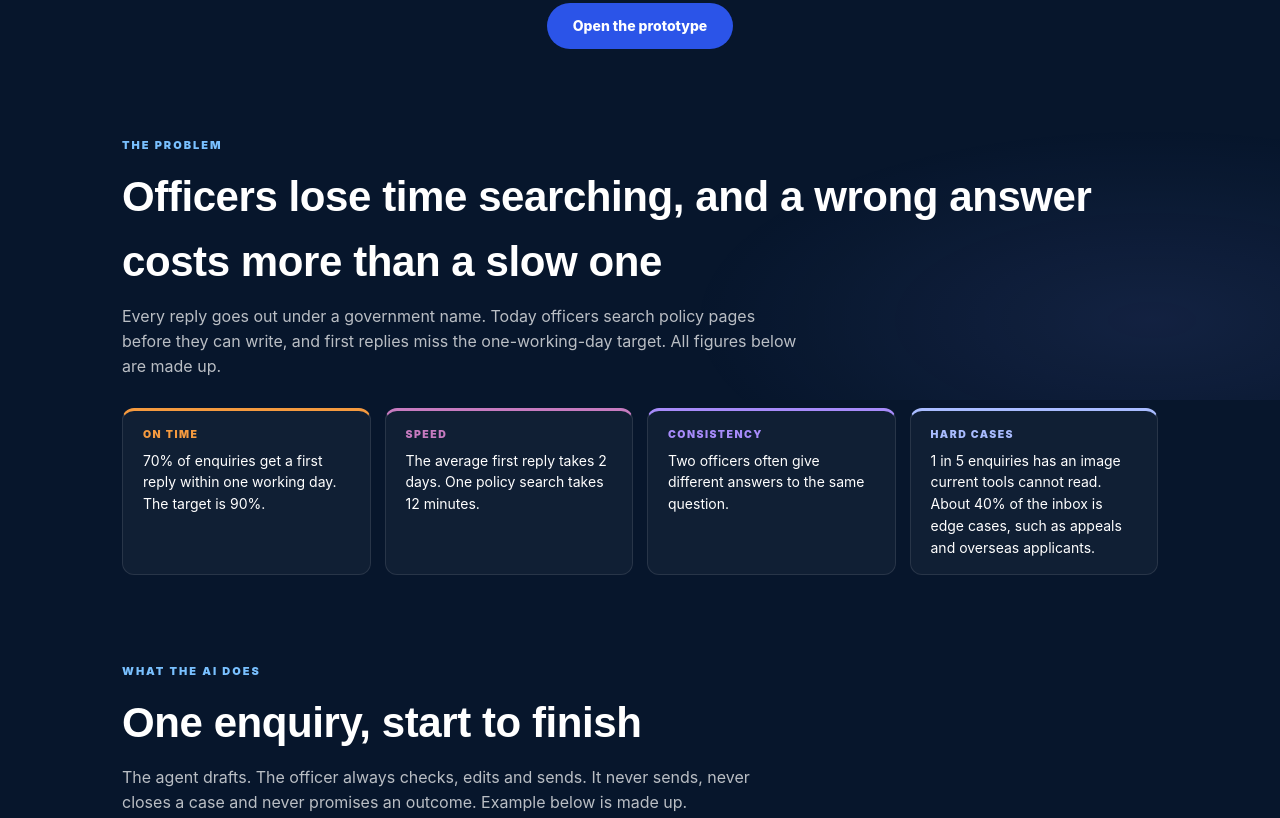
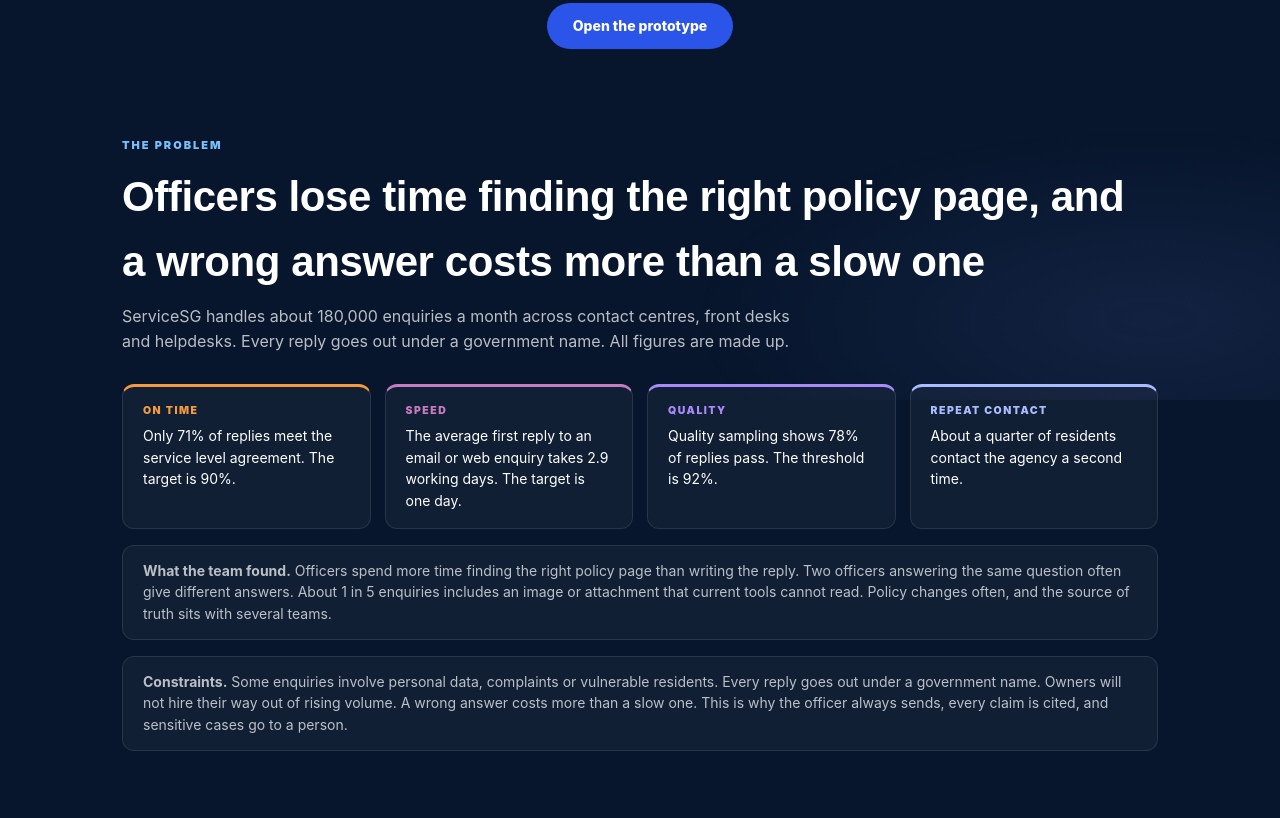
Before and after one commit to tanbeeteck-web/govtech-ai-project, a plain HTML site: page final-presentation.html in a window 1280 px wide. Shown: the part 400-1218 px from the top of the page. Drawn offline with Linux system fonts and the light colour scheme; a web font is replaced by a local one.

Commit message:
Deck: update problem context and baseline
Co-Authored-By: Claude Sonnet 5.5 <noreply@anthropic.com>

```diff
--- a/final-presentation.html
+++ b/final-presentation.html
@@ -61,12 +61,14 @@ footer{text-align:center;color:var(--muted);font-size:12px;padding:32px 20px;bor
 <main>
 <section class="hero"><span class="badge">GovTech Singapore &middot; Final Project</span><h1>ServiceSG Drafting Assistant</h1><p class="pitch">A first-draft reply, with a policy citation under every claim, for a ServiceSG officer to check, edit and send to the resident who made the enquiry.</p><p class="who">UPWARD &middot; All data in this project is made up</p><a class="cta" href="https://tanbeeteck-web.github.io/govtech-ai-project/day2-validate/prototype/" target="_blank" rel="noopener">Open the prototype</a></section>
 
-<section><div class="eyebrow">The problem</div><h2>Officers lose time searching, and a wrong answer costs more than a slow one</h2><p class="lede">Every reply goes out under a government name. Today officers search policy pages before they can write, and first replies miss the one-working-day target. All figures below are made up.</p><div class="mt-grid">
-<div class="mt-card" style="--col:#F59A3F"><div class="mt-label">On time</div><p>70% of enquiries get a first reply within one working day. The target is 90%.</p></div>
-<div class="mt-card" style="--col:#C77BC0"><div class="mt-label">Speed</div><p>The average first reply takes 2 days. One policy search takes 12 minutes.</p></div>
-<div class="mt-card" style="--col:#A78BFA"><div class="mt-label">Consistency</div><p>Two officers often give different answers to the same question.</p></div>
-<div class="mt-card" style="--col:#A9BCFF"><div class="mt-label">Hard cases</div><p>1 in 5 enquiries has an image current tools cannot read. About 40% of the inbox is edge cases, such as appeals and overseas applicants.</p></div>
-</div></section>
+<section><div class="eyebrow">The problem</div><h2>Officers lose time finding the right policy page, and a wrong answer costs more than a slow one</h2><p class="lede">ServiceSG handles about 180,000 enquiries a month across contact centres, front desks and helpdesks. Every reply goes out under a government name. All figures are made up.</p><div class="mt-grid">
+<div class="mt-card" style="--col:#F59A3F"><div class="mt-label">On time</div><p>Only 71% of replies meet the service level agreement. The target is 90%.</p></div>
+<div class="mt-card" style="--col:#C77BC0"><div class="mt-label">Speed</div><p>The average first reply to an email or web enquiry takes 2.9 working days. The target is one day.</p></div>
+<div class="mt-card" style="--col:#A78BFA"><div class="mt-label">Quality</div><p>Quality sampling shows 78% of replies pass. The threshold is 92%.</p></div>
+<div class="mt-card" style="--col:#A9BCFF"><div class="mt-label">Repeat contact</div><p>About a quarter of residents contact the agency a second time.</p></div>
+</div>
+<div class="note"><strong>What the team found.</strong> Officers spend more time finding the right policy page than writing the reply. Two officers answering the same question often give different answers. About 1 in 5 enquiries includes an image or attachment that current tools cannot read. Policy changes often, and the source of truth sits with several teams.</div>
+<div class="note"><strong>Constraints.</strong> Some enquiries involve personal data, complaints or vulnerable residents. Every reply goes out under a government name. Owners will not hire their way out of rising volume. A wrong answer costs more than a slow one. This is why the officer always sends, every claim is cited, and sensitive cases go to a person.</div></section>
 
 <section><div class="eyebrow">What the AI does</div><h2>One enquiry, start to finish</h2><p class="lede">The agent drafts. The officer always checks, edits and sends. It never sends, never closes a case and never promises an outcome. Example below is made up.</p><div class="ex">
 <div class="ex-card"><div class="m-label">1. The enquiry</div><p>&ldquo;I lost my identity card on the bus. How do I get a new one and how much is it?&rdquo;</p></div>
@@ -109,11 +111,11 @@ footer{text-align:center;color:var(--muted);font-size:12px;padding:32px 20px;bor
 </div></section>
 
 <section><div class="eyebrow">How I&rsquo;ll know it&rsquo;s working</div><h2>One goal, a number to hit, and a line to stop at</h2><p class="lede">The goal the AI is meant to move, where it stands today, and the result that would make me stop. Baseline figures are made up and must be replaced with real ones before a pilot.</p><div class="goal"><div class="mt-label">The goal</div><p>Residents get a correct first reply within one working day.</p></div><div class="mt-grid">
-<div class="mt-card" style="--col:#F59A3F"><div class="mt-label">Baseline</div><p>70% of enquiries answered within one working day. Average first reply: 2 days. 12 minutes per policy search. On consistency, of 100 made-up officer replies to the same question, 77 cite the renewal policy, there are 7 different deadline wordings, and 5 give a wrong deadline.</p></div>
-<div class="mt-card" style="--col:#C77BC0"><div class="mt-label">Target and review date</div><p>Goal: 90% answered within one working day. Pilot: at least 8 in 10 drafts sent with no edit or a light edit, and at least 4 of 5 officers comfortable. Below 7 in 10 fails. Day 14 after go-live: pilot read-out. Day 30: decide to continue, pivot or stop. Go-live has no date yet.</p></div>
+<div class="mt-card" style="--col:#F59A3F"><div class="mt-label">Baseline</div><p>71% of replies meet the service level agreement. Average first reply to email or web enquiries: 2.9 working days. 78% of sampled replies pass quality checks. About a quarter of residents contact the agency a second time. On consistency, of 100 made-up officer replies to the same question, 77 cite the renewal policy, there are 7 different deadline wordings, and 5 give a wrong deadline.</p></div>
+<div class="mt-card" style="--col:#C77BC0"><div class="mt-label">Target and review date</div><p>Goal: 90% of replies meet the service level agreement, first reply within one working day, and quality sampling at or above the 92% threshold. No target is set yet for repeat contact. Pilot: at least 8 in 10 drafts sent with no edit or a light edit, and at least 4 of 5 officers comfortable. Below 7 in 10 fails. Day 14 after go-live: pilot read-out. Day 30: decide to continue, pivot or stop. Go-live has no date yet.</p></div>
 <div class="mt-card" style="--col:#A78BFA"><div class="mt-label">Usage metric</div><p>The share of drafts an officer sent with no edit or a minor edit (50% of the text or less changed). Read it with the share of enquiries where an officer opened the offered draft. If officers do not open drafts, the first number means nothing.</p></div>
 <div class="mt-card" style="--col:#A9BCFF"><div class="mt-label">Pattern I&rsquo;ll watch for first</div><p>Rubber-stamping: drafts sent unchanged while the time to approve falls, especially on drafts with blue items. After 5 flagged drafts accepted in a row, the officer gets a reminder and the supervisor is told. A rising unchanged share is good news only if the 5% audit finds no more wrong citations.</p></div>
-</div><div class="stop"><div class="mt-label">Stop line</div><p>Switch the agent off if any of these happens: more than 2 wrong citations reach residents in one week; a reply goes out without an officer; a real resident detail appears; a cited policy page changes; or the policy search fails for 3 enquiries in a row. In the pilot, also stop if fewer than 3 of 5 officers are comfortable or more than half the drafts are rejected. The Product Ops member on duty can switch it off alone and must act within 3 hours. One other ServiceSG team member must approve a restart.</p></div><div class="note"><strong>Not yet known:</strong> how many enquiries ServiceSG receives and how many officers would use this. No real officer, model or pilot exists yet. My call is to continue to a real pilot with 5 officers, not yet to launch. If the pilot trips a stop condition, pivot to a version that only suggests the closest policy pages. If that also fails, stop.</div></section>
+</div><div class="stop"><div class="mt-label">Stop line</div><p>Switch the agent off if any of these happens: more than 2 wrong citations reach residents in one week; a reply goes out without an officer; a real resident detail appears; a cited policy page changes; or the policy search fails for 3 enquiries in a row. In the pilot, also stop if fewer than 3 of 5 officers are comfortable or more than half the drafts are rejected. The Product Ops member on duty can switch it off alone and must act within 3 hours. One other ServiceSG team member must approve a restart.</p></div><div class="note"><strong>Not yet known:</strong> how many officers would use this, and what share of the 180,000 monthly enquiries are written ones the agent could draft. No real officer, model or pilot exists yet. My call is to continue to a real pilot with 5 officers, not yet to launch. If the pilot trips a stop condition, pivot to a version that only suggests the closest policy pages. If that also fails, stop.</div></section>
 
 <section><div class="eyebrow">Reflection</div><h2>What I learned</h2><p class="lede">Where it was hardest, what I&rsquo;ll keep doing, and the moment my thinking changed.</p><div class="in-grid"><div class="in-card" style="--col:#F59A3F"><div class="in-label">Friction</div><p>Day 1 tooling setup&rsquo;s initial challenges<br>Bridging government context</p></div><div class="in-card" style="--col:#C77BC0"><div class="in-label">Key learnings</div><p>How the instructor scaffolded the learning<br>How the feedback loops happened in practice</p></div><div class="in-card" style="--col:#A9BCFF"><div class="in-label">Aha moment</div><p>HyperFrames!!!!<br>Structured approach to AI-native product development<br>Leadership implications and actions for AI-native product development</p></div></div></section>
 <footer>UPWARD &middot; GovTech Singapore &middot; Final Project</footer>
```
